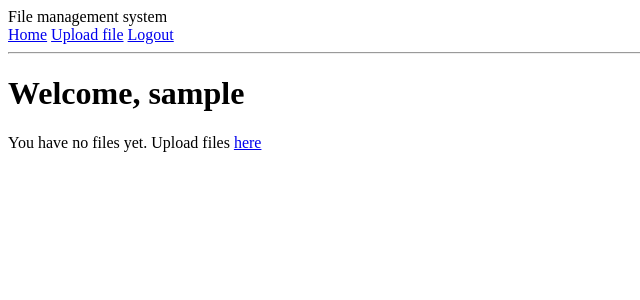
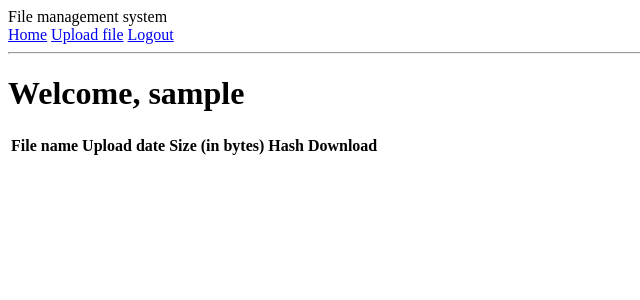
Before and after one commit to sarnaizgarcia/my_file_manager, a Flask app: page / in a window 1280 px wide. Shown: the top 300 px of the page, without its empty margins (0-640 px from the left). Run offline with Flask 2, Linux system fonts and the light colour scheme; the visitor is signed in with stand-in values (Sample User, id 1); data comes from the database, SQL or seed files in the repository; data that the repository does not hold is empty.

Commit message:
Each user sees all the files but only those authorized can delete

```diff
--- a/app/routes.py
+++ b/app/routes.py
@@ -16,7 +16,7 @@ from app.models import User, File
 @login_required
 def index():
     page = request.args.get('page', 1, type=int)
-    files = current_user.files.paginate(
+    files = File.query.order_by(File.upload_date.desc()).paginate(
         page, app.config['POSTS_PER_PAGE'], False)
     next_url = url_for(
         'index', page=files.next_num) if files.has_next else None
--- a/app/templates/index.html
+++ b/app/templates/index.html
@@ -1,6 +1,5 @@
 {% extends "base.html" %} {% block content %}
 <h1>Welcome, {{ current_user.username }}</h1>
-{% if file in current_user.files %}
 <table>
   <tr>
     <th>File name</th>
@@ -37,8 +36,4 @@
 <a href="{{ prev_url }}">Previous files</a>
 {% endif %} {% if next_url %}
 <a href="{{ next_url }}">Next files</a>
-{% endif %} {% else %}
-<p>
-  You have no files yet. Upload files <a href="{{ url_for('upload') }}">here</a>
-</p>
 {% endif %} {% endblock %}
--- a/config.py
+++ b/config.py
@@ -8,6 +8,6 @@ class Config:
     SQLALCHEMY_DATABASE_URI = os.environ.get(
         'DATABASE_URL') or 'sqlite:///' + os.path.join(basedir, 'app.db')
     SQLALCHEMY_TRACK_MODIFICATIONS = False
-    POSTS_PER_PAGE = 1
+    POSTS_PER_PAGE = 8
     UPLOAD_FOLDER = 'app/files'
     ROOT_PATH = basedir
```
